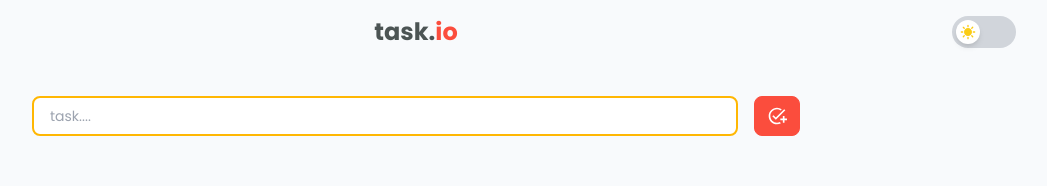
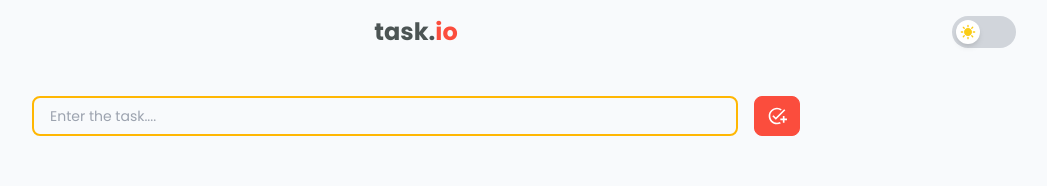
Before and after one commit to niraj-surve/task.io, a React (Vite) app: page / in a window 1280 px wide. Shown: the top 186 px of the page, without its empty margins (224-1271 px from the left). Built offline with nearby package versions, Linux system fonts and the light colour scheme.

Commit message:
style: updated bg-color

```diff
--- a/src/components/Navbar.tsx
+++ b/src/components/Navbar.tsx
@@ -13,7 +13,7 @@ const Navbar:React.FC = () => {
 
   return (
     <div className='h-[64px] px-4 md:px-64 flex items-center md:justify-center justify-between'>
-        <span className='font-bold text-2xl text-dark dark:text-white'>task.<span className='text-primary'>io</span></span>
+        <span className='font-bold text-2xl text-dark dark:text-white'>task.<span className='text-primary dark:text-secondary'>io</span></span>
         <Switch setTheme={setTheme} />
     </div>
   )
--- a/src/components/TaskInput.tsx
+++ b/src/components/TaskInput.tsx
@@ -16,15 +16,16 @@ const TaskInput: React.FC = () => {
     <form className="w-full flex gap-4">
       <textarea
         ref={textareaRef}
-        className="w-full min-h-10 px-4 py-2 rounded-lg text-sm resize-none overflow-hidden border-2 border-secondary outline-none"
+        className="w-full min-h-10 px-4 py-2 rounded-lg bg-transparent dark:text-white text-sm resize-none overflow-hidden border-2 border-secondary outline-none"
         name="note"
         id="note"
-        placeholder="task...."
+        placeholder="Enter the task...."
         rows={1}
         onInput={handleInput}
       />
       <button
         type="submit"
+        title="Add Task"
         className="fade w-12 h-10 bg-primary px-3 rounded-lg text-xl text-white border border-primary hover:border-primary hover:bg-transparent hover:text-primary"
       >
         <MdOutlineAddTask />
```
